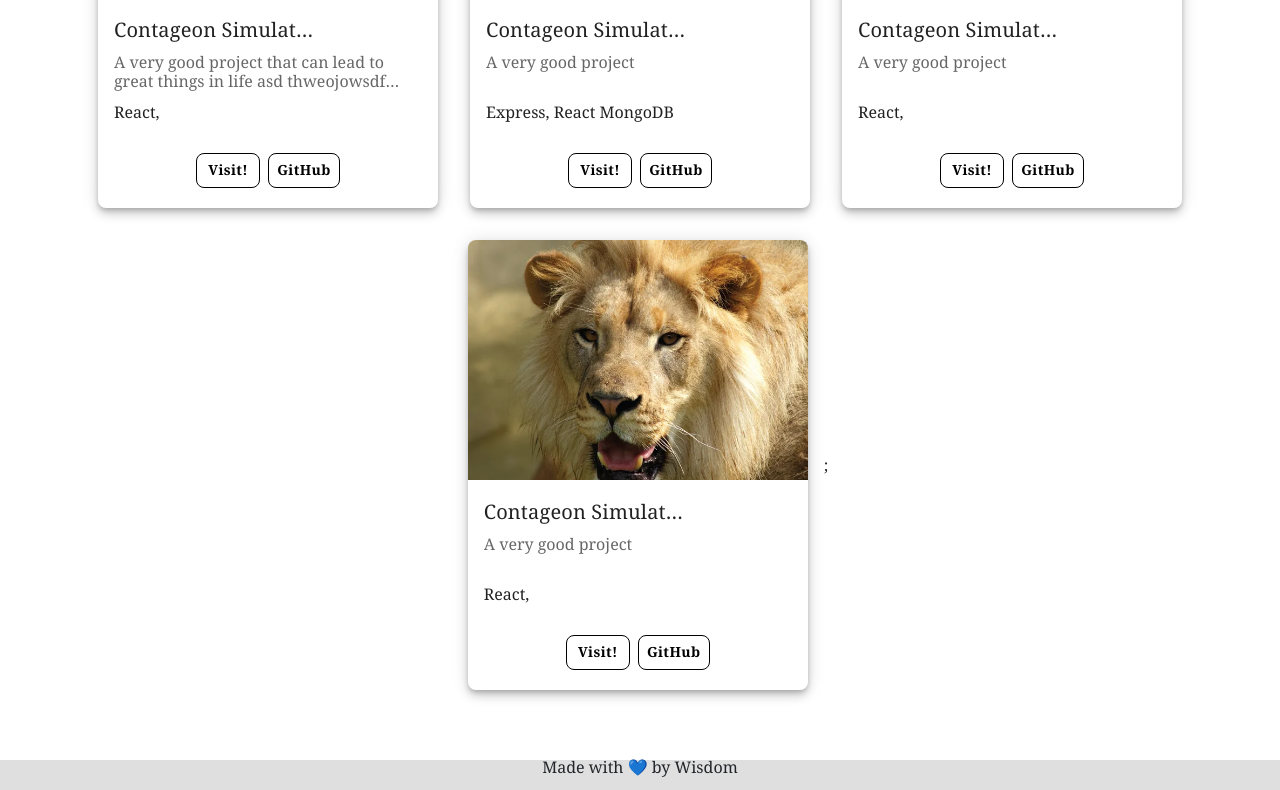
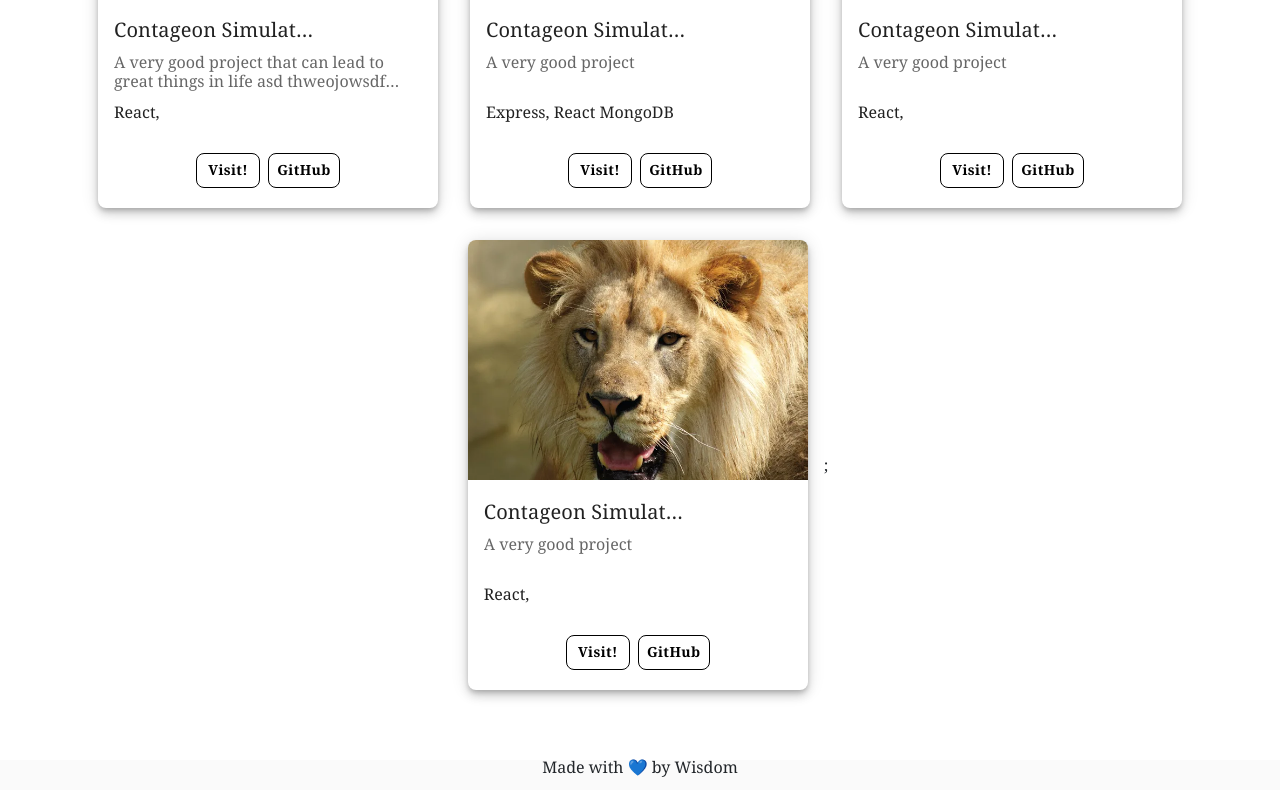
Before and after one commit to wokwen/website, a React (Create React App) app in the folder frontend/: page / in a window 1280 px wide. Shown: the part 2017-2807 px from the top of the page. Built offline with nearby package versions, Linux system fonts and the light colour scheme.

Commit message:
Make footer background color same as about (#9)

```diff
--- a/frontend/src/components/footer/Footer.css
+++ b/frontend/src/components/footer/Footer.css
@@ -2,6 +2,6 @@
     display: flex;
     align-items: center;
     justify-content: center;
-    background-color: rgb(224, 223, 223);
+    background-color: rgb(250, 250, 250);
     height: 30px;
 }
```
